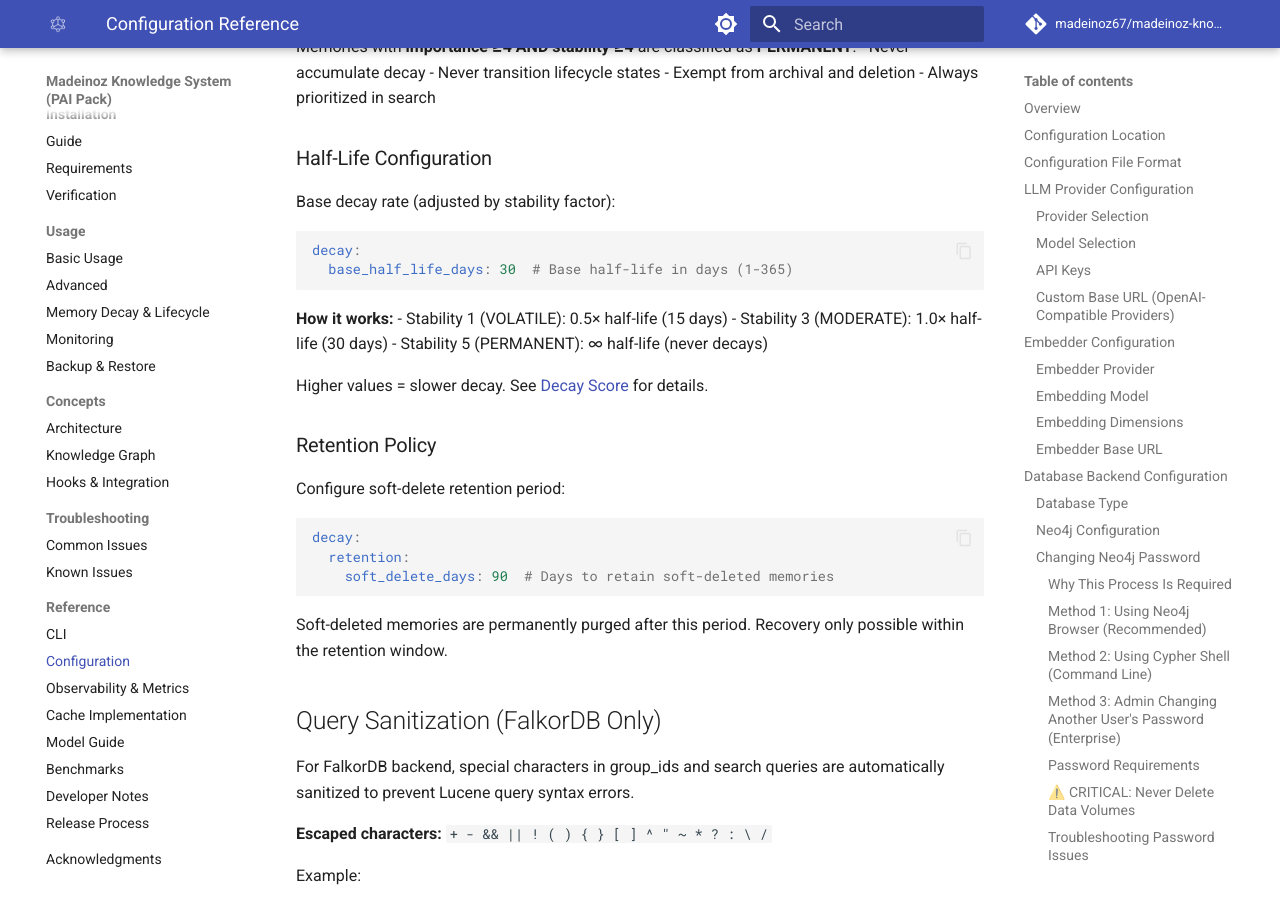
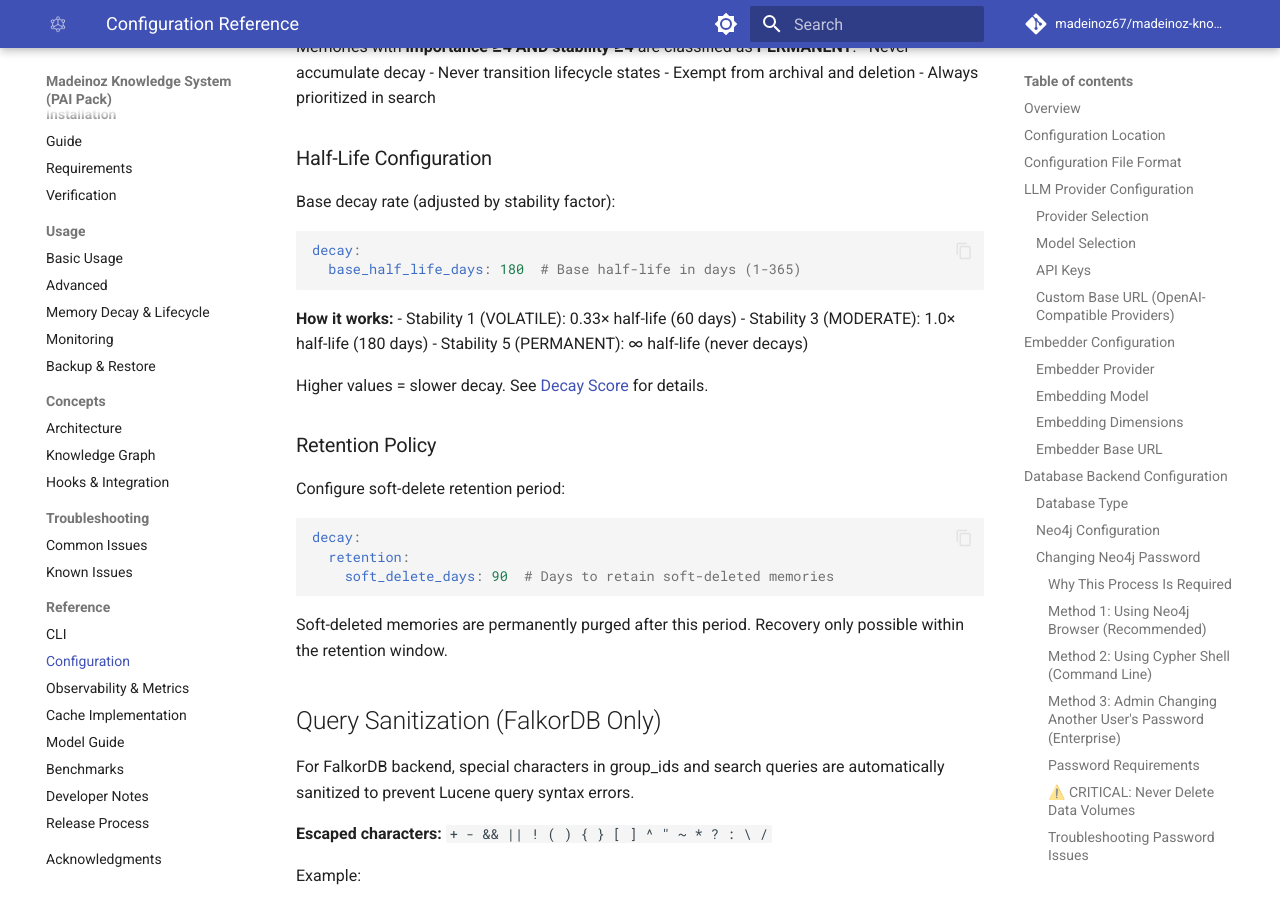
Before and after one commit to madeinoz67/madeinoz-knowledge-system, an MkDocs documentation site: the page built from docs/reference/configuration.md, in a window 1280 px wide and 900 px high, scrolled down 12407 px. Built offline with MkDocs 1.6.1 and Material for MkDocs 9.7.7, drawn with Linux system fonts in a browser that asks for light colours; comment, search, counter and statistics services are not loaded.

Commit message:
docs: update all documentation for 180-day half-life configuration
Comprehensive documentation update reflecting the new 180-day base half-life
configuration (increased from 30 days) based on research into production
knowledge systems and memory retention patterns.

Updated files:

1. docs/usage/memory-decay.md
   - Updated exponential decay example with new day values
   - Updated stability impact table with new half-life calculations
   - Updated linear decay comparison (0.56% per day vs 3.3%)
   - Updated advanced topics section with new base value

2. docs/reference/configuration.md
   - Updated half-life configuration example: 30 → 180 days
   - Updated stability multiplier examples with new calculations

3. docs/assets/images/decay-exponential-curve.png
   - Regenerated infographic showing 180-day half-life curve
   - Key points now at Day 30 (11%), Day 90 (29%), Day 180 (50%)

4. docs/assets/images/decay-exponential-curve.webp
   - Optimized WebP version of new infographic (170KB)

Impact on MODERATE memories (stability=3):
- Day 30: decay_score 0.50 → 0.11 (much better retention)
- Day 90: decay_score 0.875 → 0.29 (stays ACTIVE longer)
- Day 180: decay_score 0.984 → 0.50 (half-life point)
- Day 540: decay_score ~0.875 (significant decay after 18 months)

New stability adjustments:
- VOLATILE (1): 60 days half-life
- LOW (2): 120 days half-life
- MODERATE (3): 180 days half-life
- HIGH (4): 240 days half-life
- PERMANENT (5): Never decays

Aligns with Constitution Principle VIII: Dual-Audience Documentation
(human-readable with AI-friendly summary headers)

Co-Authored-By: Claude <noreply@anthropic.com>

````diff
--- a/docs/reference/configuration.md
+++ b/docs/reference/configuration.md
@@ -595,12 +595,12 @@ Base decay rate (adjusted by stability factor):
 
 ```yaml
 decay:
-  base_half_life_days: 30  # Base half-life in days (1-365)
+  base_half_life_days: 180  # Base half-life in days (1-365)
 ```
 
 **How it works:**
-- Stability 1 (VOLATILE): 0.5× half-life (15 days)
-- Stability 3 (MODERATE): 1.0× half-life (30 days)
+- Stability 1 (VOLATILE): 0.33× half-life (60 days)
+- Stability 3 (MODERATE): 1.0× half-life (180 days)
 - Stability 5 (PERMANENT): ∞ half-life (never decays)
 
 Higher values = slower decay. See [Decay Score](../usage/memory-decay.md#decay-score-00-10) for details.
````
Also changed, not shown: docs/usage/memory-decay.md (+17 -16 lines), docs/assets/images/decay-exponential-curve.webp, 1 other file.
